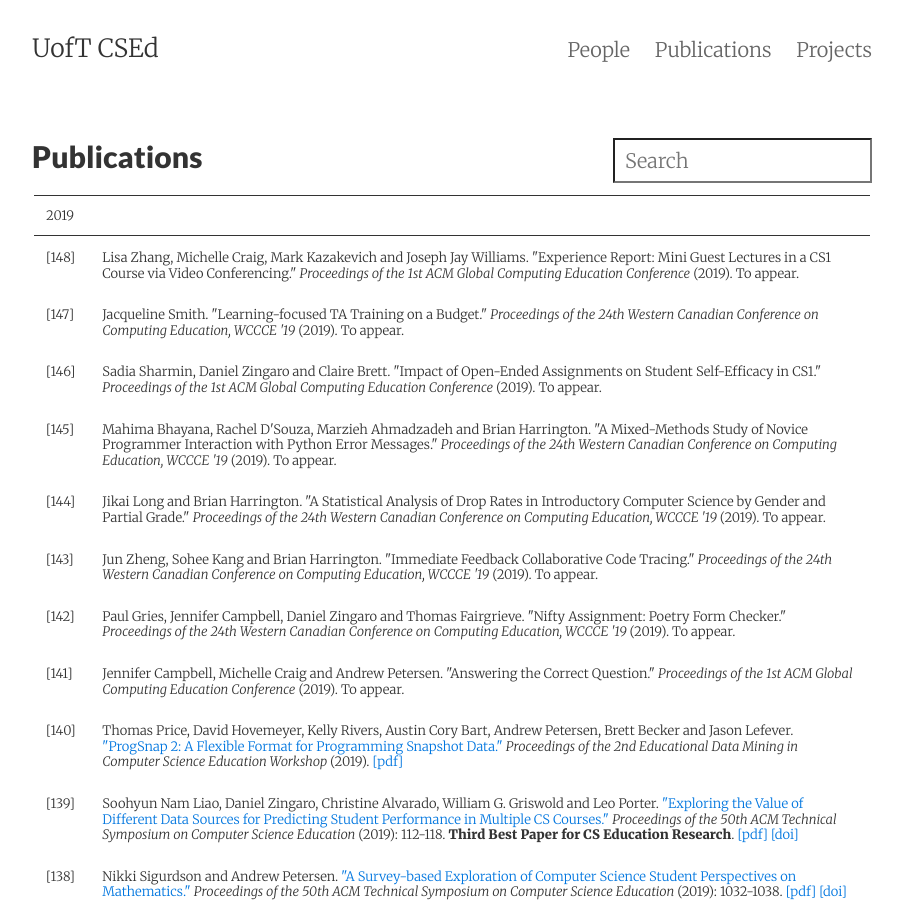
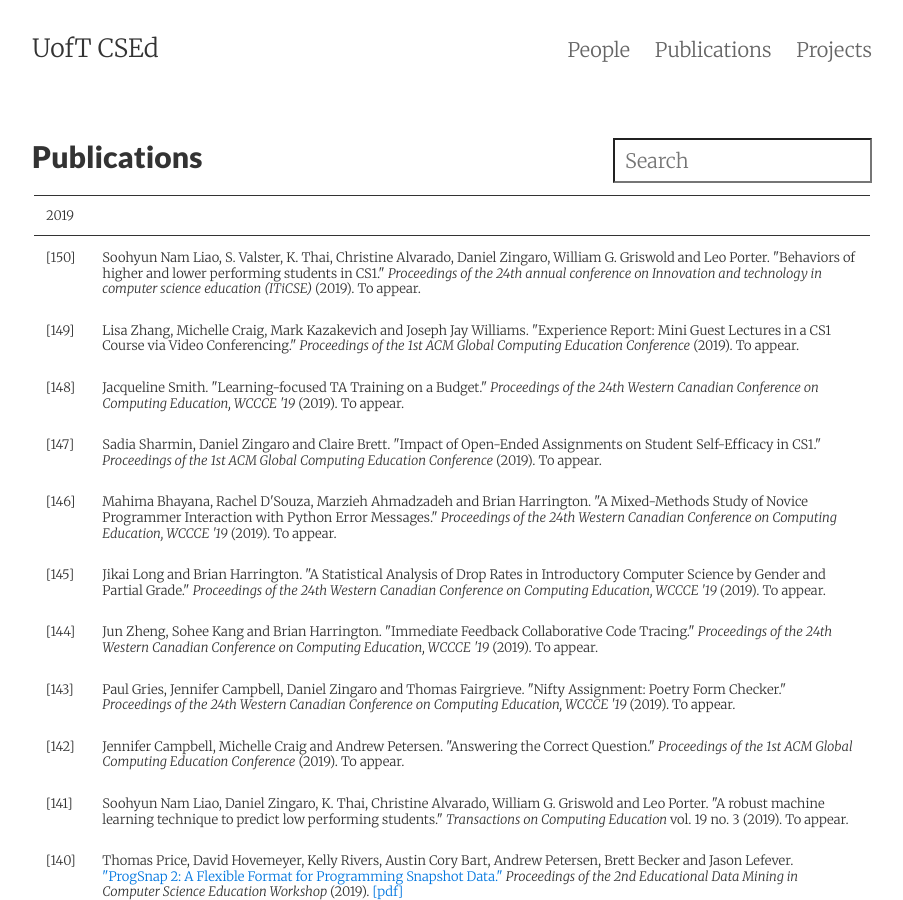
Before and after one commit to uoftcsed/uoftcsed.github.io, a Jekyll site: the page built from pubs.md, in a window 1280 px wide and 900 px high. Shown: the whole window, without its empty margins (188-1091 px from the left). Built offline with Jekyll 4.4.1, drawn with Linux system fonts in a browser that asks for light colours; nearby versions of some CDN libraries.

Commit message:
Zingaro updates

```diff
--- a/pubs.md
+++ b/pubs.md
@@ -8,30 +8,36 @@ tags: publications
 
 <table id="pubs" class="result">
 <tr><td colspan="2" class="sheader">2019</td></tr>
-<tr class="bibline"><td class="bibref"><a class="bibanchor" name="148"></a>[148]</td><td class="bibitem">Lisa Zhang, Michelle Craig, Mark Kazakevich and Joseph Jay Williams. "Experience Report: Mini Guest Lectures in a CS1 Course via Video Conferencing." <i>Proceedings of the 1st ACM Global Computing Education Conference </i>(2019).
+<tr class="bibline"><td class="bibref"><a class="bibanchor" name="150"></a>[150]</td><td class="bibitem">Soohyun Nam Liao, S. Valster, K. Thai, Christine Alvarado, Daniel Zingaro, William G. Griswold and Leo Porter. "Behaviors of higher and lower performing students in CS1." <i>Proceedings of the 24th annual conference on Innovation and technology in computer science education (ITiCSE) </i>(2019).
+To appear.
+<span class="Z3988" title="ctx_ver=Z39.88-2004&amp;rft_val_fmt=info%3Aofi%2Ffmt%3Akev%3Amtx%3Abook&amp;rft.atitle=Behaviors+of+higher+and+lower+performing+students+in+CS1&amp;rft.btitle=Proceedings+of+the+24th+annual+conference+on+Innovation+and+technology+in+computer+science+education+%28ITiCSE%29&amp;rft.genre=bookitem&amp;rft.pub=&amp;rfr_id=info%3Asid%2F%3Abibs%2FCampbell.bib%3Bbibs%2FCheng.bib%3Bbibs%2FCraig.bib%3Bbibs%2FEasterbrook.bib%3Bbibs%2FEngels.bib%3Bbibs%2FEstrada.bib%3Bbibs%2FGries.bib%3Bbibs%2FGrossman.bib%3Bbibs%2FHarrington.bib%3Bbibs%2FHeap.bib%3Bbibs%2FHorton.bib%3Bbibs%2FLiu.bib%3Bbibs%2FPatitsas.bib%3Bbibs%2FPetersen.bib%3Bbibs%2FPitt.bib%3Bbibs%2FReid.bib%3Bbibs%2FRosenbloom.bib%3Bbibs%2FSharmin.bib%3Bbibs%2FSmith.bib%3Bbibs%2FTafliovich.bib%3Bbibs%2FWilliams.bib%3Bbibs%2FZhang.bib%3Bbibs%2FZhangL.bib%3Bbibs%2FZingaro.bib&amp;rft.date=2019&amp;rft.au=Soohyun+Nam+Liao&amp;rft.au=S.+Valster&amp;rft.au=K.+Thai&amp;rft.au=Christine+Alvarado&amp;rft.au=Daniel+Zingaro&amp;rft.au=William+G.+Griswold&amp;rft.au=Leo+Porter"></span> <span class="bibmenu"></span></td></tr>
+<tr class="bibline"><td class="bibref"><a class="bibanchor" name="149"></a>[149]</td><td class="bibitem">Lisa Zhang, Michelle Craig, Mark Kazakevich and Joseph Jay Williams. "Experience Report: Mini Guest Lectures in a CS1 Course via Video Conferencing." <i>Proceedings of the 1st ACM Global Computing Education Conference </i>(2019).
 To appear.
 <span class="Z3988" title="ctx_ver=Z39.88-2004&amp;rft_val_fmt=info%3Aofi%2Ffmt%3Akev%3Amtx%3Abook&amp;rft.atitle=Experience+Report%3A+Mini+Guest+Lectures+in+a+CS1+Course+via+Video+Conferencing&amp;rft.btitle=Proceedings+of+the+1st+ACM+Global+Computing+Education+Conference&amp;rft.genre=bookitem&amp;rft.pub=&amp;rfr_id=info%3Asid%2F%3Abibs%2FCampbell.bib%3Bbibs%2FCheng.bib%3Bbibs%2FCraig.bib%3Bbibs%2FEasterbrook.bib%3Bbibs%2FEngels.bib%3Bbibs%2FEstrada.bib%3Bbibs%2FGries.bib%3Bbibs%2FGrossman.bib%3Bbibs%2FHarrington.bib%3Bbibs%2FHeap.bib%3Bbibs%2FHorton.bib%3Bbibs%2FLiu.bib%3Bbibs%2FPatitsas.bib%3Bbibs%2FPetersen.bib%3Bbibs%2FPitt.bib%3Bbibs%2FReid.bib%3Bbibs%2FRosenbloom.bib%3Bbibs%2FSharmin.bib%3Bbibs%2FSmith.bib%3Bbibs%2FTafliovich.bib%3Bbibs%2FWilliams.bib%3Bbibs%2FZhang.bib%3Bbibs%2FZhangL.bib%3Bbibs%2FZingaro.bib&amp;rft.date=2019&amp;rft.au=Lisa+Zhang&amp;rft.au=Michelle+Craig&amp;rft.au=Mark+Kazakevich&amp;rft.au=Joseph+Jay+Williams"></span> <span class="bibmenu"></span></td></tr>
-<tr class="bibline"><td class="bibref"><a class="bibanchor" name="147"></a>[147]</td><td class="bibitem">Jacqueline Smith. "Learning-focused TA Training on a Budget." <i>Proceedings of the 24th Western Canadian Conference on Computing Education, WCCCE '19 </i>(2019).
+<tr class="bibline"><td class="bibref"><a class="bibanchor" name="148"></a>[148]</td><td class="bibitem">Jacqueline Smith. "Learning-focused TA Training on a Budget." <i>Proceedings of the 24th Western Canadian Conference on Computing Education, WCCCE '19 </i>(2019).
 To appear.
 <span class="Z3988" title="ctx_ver=Z39.88-2004&amp;rft_val_fmt=info%3Aofi%2Ffmt%3Akev%3Amtx%3Abook&amp;rft.atitle=Learning-focused+TA+Training+on+a+Budget&amp;rft.btitle=Proceedings+of+the+24th+Western+Canadian+Conference+on+Computing+Education%2C+WCCCE+%2719&amp;rft.genre=bookitem&amp;rft.pub=&amp;rfr_id=info%3Asid%2F%3Abibs%2FCampbell.bib%3Bbibs%2FCheng.bib%3Bbibs%2FCraig.bib%3Bbibs%2FEasterbrook.bib%3Bbibs%2FEngels.bib%3Bbibs%2FEstrada.bib%3Bbibs%2FGries.bib%3Bbibs%2FGrossman.bib%3Bbibs%2FHarrington.bib%3Bbibs%2FHeap.bib%3Bbibs%2FHorton.bib%3Bbibs%2FLiu.bib%3Bbibs%2FPatitsas.bib%3Bbibs%2FPetersen.bib%3Bbibs%2FPitt.bib%3Bbibs%2FReid.bib%3Bbibs%2FRosenbloom.bib%3Bbibs%2FSharmin.bib%3Bbibs%2FSmith.bib%3Bbibs%2FTafliovich.bib%3Bbibs%2FWilliams.bib%3Bbibs%2FZhang.bib%3Bbibs%2FZhangL.bib%3Bbibs%2FZingaro.bib&amp;rft.date=2019&amp;rft.au=Jacqueline+Smith"></span> <span class="bibmenu"></span></td></tr>
-<tr class="bibline"><td class="bibref"><a class="bibanchor" name="146"></a>[146]</td><td class="bibitem">Sadia Sharmin, Daniel Zingaro and Claire Brett. "Impact of Open-Ended Assignments on Student Self-Efficacy in CS1." <i>Proceedings of the 1st ACM Global Computing Education Conference </i>(2019).
+<tr class="bibline"><td class="bibref"><a class="bibanchor" name="147"></a>[147]</td><td class="bibitem">Sadia Sharmin, Daniel Zingaro and Claire Brett. "Impact of Open-Ended Assignments on Student Self-Efficacy in CS1." <i>Proceedings of the 1st ACM Global Computing Education Conference </i>(2019).
 To appear.
 <span class="Z3988" title="ctx_ver=Z39.88-2004&amp;rft_val_fmt=info%3Aofi%2Ffmt%3Akev%3Amtx%3Abook&amp;rft.atitle=Impact+of+Open-Ended+Assignments+on+Student+Self-Efficacy+in+CS1&amp;rft.btitle=Proceedings+of+the+1st+ACM+Global+Computing+Education+Conference&amp;rft.genre=bookitem&amp;rft.pub=&amp;rfr_id=info%3Asid%2F%3Abibs%2FCampbell.bib%3Bbibs%2FCheng.bib%3Bbibs%2FCraig.bib%3Bbibs%2FEasterbrook.bib%3Bbibs%2FEngels.bib%3Bbibs%2FEstrada.bib%3Bbibs%2FGries.bib%3Bbibs%2FGrossman.bib%3Bbibs%2FHarrington.bib%3Bbibs%2FHeap.bib%3Bbibs%2FHorton.bib%3Bbibs%2FLiu.bib%3Bbibs%2FPatitsas.bib%3Bbibs%2FPetersen.bib%3Bbibs%2FPitt.bib%3Bbibs%2FReid.bib%3Bbibs%2FRosenbloom.bib%3Bbibs%2FSharmin.bib%3Bbibs%2FSmith.bib%3Bbibs%2FTafliovich.bib%3Bbibs%2FWilliams.bib%3Bbibs%2FZhang.bib%3Bbibs%2FZhangL.bib%3Bbibs%2FZingaro.bib&amp;rft.date=2019&amp;rft.au=Sadia+Sharmin&amp;rft.au=Daniel+Zingaro&amp;rft.au=Claire+Brett"></span> <span class="bibmenu"></span></td></tr>
-<tr class="bibline"><td class="bibref"><a class="bibanchor" name="145"></a>[145]</td><td class="bibitem">Mahima Bhayana, Rachel D'Souza, Marzieh Ahmadzadeh and Brian Harrington. "A Mixed-Methods Study of Novice Programmer Interaction with Python Error Messages." <i>Proceedings of the 24th Western Canadian Conference on Computing Education, WCCCE '19 </i>(2019).
+<tr class="bibline"><td class="bibref"><a class="bibanchor" name="146"></a>[146]</td><td class="bibitem">Mahima Bhayana, Rachel D'Souza, Marzieh Ahmadzadeh and Brian Harrington. "A Mixed-Methods Study of Novice Programmer Interaction with Python Error Messages." <i>Proceedings of the 24th Western Canadian Conference on Computing Education, WCCCE '19 </i>(2019).
 To appear.
 <span class="Z3988" title="ctx_ver=Z39.88-2004&amp;rft_val_fmt=info%3Aofi%2Ffmt%3Akev%3Amtx%3Abook&amp;rft.atitle=A+Mixed-Methods+Study+of+Novice+Programmer+Interaction+with+Python+Error+Messages&amp;rft.btitle=Proceedings+of+the+24th+Western+Canadian+Conference+on+Computing+Education%2C+WCCCE+%2719&amp;rft.genre=bookitem&amp;rft.pub=&amp;rfr_id=info%3Asid%2F%3Abibs%2FCampbell.bib%3Bbibs%2FCheng.bib%3Bbibs%2FCraig.bib%3Bbibs%2FEasterbrook.bib%3Bbibs%2FEngels.bib%3Bbibs%2FEstrada.bib%3Bbibs%2FGries.bib%3Bbibs%2FGrossman.bib%3Bbibs%2FHarrington.bib%3Bbibs%2FHeap.bib%3Bbibs%2FHorton.bib%3Bbibs%2FLiu.bib%3Bbibs%2FPatitsas.bib%3Bbibs%2FPetersen.bib%3Bbibs%2FPitt.bib%3Bbibs%2FReid.bib%3Bbibs%2FRosenbloom.bib%3Bbibs%2FSharmin.bib%3Bbibs%2FSmith.bib%3Bbibs%2FTafliovich.bib%3Bbibs%2FWilliams.bib%3Bbibs%2FZhang.bib%3Bbibs%2FZhangL.bib%3Bbibs%2FZingaro.bib&amp;rft.date=2019&amp;rft.au=Mahima+Bhayana&amp;rft.au=Rachel+D%27Souza&amp;rft.au=Marzieh+Ahmadzadeh&amp;rft.au=Brian+Harrington"></span> <span class="bibmenu"></span></td></tr>
-<tr class="bibline"><td class="bibref"><a class="bibanchor" name="144"></a>[144]</td><td class="bibitem">Jikai Long and Brian Harrington. "A Statistical Analysis of Drop Rates in Introductory Computer Science by Gender and Partial Grade." <i>Proceedings of the 24th Western Canadian Conference on Computing Education, WCCCE '19 </i>(2019).
+<tr class="bibline"><td class="bibref"><a class="bibanchor" name="145"></a>[145]</td><td class="bibitem">Jikai Long and Brian Harrington. "A Statistical Analysis of Drop Rates in Introductory Computer Science by Gender and Partial Grade." <i>Proceedings of the 24th Western Canadian Conference on Computing Education, WCCCE '19 </i>(2019).
 To appear.
 <span class="Z3988" title="ctx_ver=Z39.88-2004&amp;rft_val_fmt=info%3Aofi%2Ffmt%3Akev%3Amtx%3Abook&amp;rft.atitle=A+Statistical+Analysis+of+Drop+Rates+in+Introductory+Computer+Science+by+Gender+and+Partial+Grade&amp;rft.btitle=Proceedings+of+the+24th+Western+Canadian+Conference+on+Computing+Education%2C+WCCCE+%2719&amp;rft.genre=bookitem&amp;rft.pub=&amp;rfr_id=info%3Asid%2F%3Abibs%2FCampbell.bib%3Bbibs%2FCheng.bib%3Bbibs%2FCraig.bib%3Bbibs%2FEasterbrook.bib%3Bbibs%2FEngels.bib%3Bbibs%2FEstrada.bib%3Bbibs%2FGries.bib%3Bbibs%2FGrossman.bib%3Bbibs%2FHarrington.bib%3Bbibs%2FHeap.bib%3Bbibs%2FHorton.bib%3Bbibs%2FLiu.bib%3Bbibs%2FPatitsas.bib%3Bbibs%2FPetersen.bib%3Bbibs%2FPitt.bib%3Bbibs%2FReid.bib%3Bbibs%2FRosenbloom.bib%3Bbibs%2FSharmin.bib%3Bbibs%2FSmith.bib%3Bbibs%2FTafliovich.bib%3Bbibs%2FWilliams.bib%3Bbibs%2FZhang.bib%3Bbibs%2FZhangL.bib%3Bbibs%2FZingaro.bib&amp;rft.date=2019&amp;rft.au=Jikai+Long&amp;rft.au=Brian+Harrington"></span> <span class="bibmenu"></span></td></tr>
-<tr class="bibline"><td class="bibref"><a class="bibanchor" name="143"></a>[143]</td><td class="bibitem">Jun Zheng, Sohee Kang and Brian Harrington. "Immediate Feedback Collaborative Code Tracing." <i>Proceedings of the 24th Western Canadian Conference on Computing Education, WCCCE '19 </i>(2019).
+<tr class="bibline"><td class="bibref"><a class="bibanchor" name="144"></a>[144]</td><td class="bibitem">Jun Zheng, Sohee Kang and Brian Harrington. "Immediate Feedback Collaborative Code Tracing." <i>Proceedings of the 24th Western Canadian Conference on Computing Education, WCCCE '19 </i>(2019).
 To appear.
 <span class="Z3988" title="ctx_ver=Z39.88-2004&amp;rft_val_fmt=info%3Aofi%2Ffmt%3Akev%3Amtx%3Abook&amp;rft.atitle=Immediate+Feedback+Collaborative+Code+Tracing&amp;rft.btitle=Proceedings+of+the+24th+Western+Canadian+Conference+on+Computing+Education%2C+WCCCE+%2719&amp;rft.genre=bookitem&amp;rft.pub=&amp;rfr_id=info%3Asid%2F%3Abibs%2FCampbell.bib%3Bbibs%2FCheng.bib%3Bbibs%2FCraig.bib%3Bbibs%2FEasterbrook.bib%3Bbibs%2FEngels.bib%3Bbibs%2FEstrada.bib%3Bbibs%2FGries.bib%3Bbibs%2FGrossman.bib%3Bbibs%2FHarrington.bib%3Bbibs%2FHeap.bib%3Bbibs%2FHorton.bib%3Bbibs%2FLiu.bib%3Bbibs%2FPatitsas.bib%3Bbibs%2FPetersen.bib%3Bbibs%2FPitt.bib%3Bbibs%2FReid.bib%3Bbibs%2FRosenbloom.bib%3Bbibs%2FSharmin.bib%3Bbibs%2FSmith.bib%3Bbibs%2FTafliovich.bib%3Bbibs%2FWilliams.bib%3Bbibs%2FZhang.bib%3Bbibs%2FZhangL.bib%3Bbibs%2FZingaro.bib&amp;rft.date=2019&amp;rft.au=Jun+Zheng&amp;rft.au=Sohee+Kang&amp;rft.au=Brian+Harrington"></span> <span class="bibmenu"></span></td></tr>
-<tr class="bibline"><td class="bibref"><a class="bibanchor" name="142"></a>[142]</td><td class="bibitem">Paul Gries, Jennifer Campbell, Daniel Zingaro and Thomas Fairgrieve. "Nifty Assignment: Poetry Form Checker." <i>Proceedings of the 24th Western Canadian Conference on Computing Education, WCCCE '19 </i>(2019).
+<tr class="bibline"><td class="bibref"><a class="bibanchor" name="143"></a>[143]</td><td class="bibitem">Paul Gries, Jennifer Campbell, Daniel Zingaro and Thomas Fairgrieve. "Nifty Assignment: Poetry Form Checker." <i>Proceedings of the 24th Western Canadian Conference on Computing Education, WCCCE '19 </i>(2019).
 To appear.
 <span class="Z3988" title="ctx_ver=Z39.88-2004&amp;rft_val_fmt=info%3Aofi%2Ffmt%3Akev%3Amtx%3Abook&amp;rft.atitle=Nifty+Assignment%3A+Poetry+Form+Checker&amp;rft.btitle=Proceedings+of+the+24th+Western+Canadian+Conference+on+Computing+Education%2C+WCCCE+%2719&amp;rft.genre=bookitem&amp;rft.pub=&amp;rfr_id=info%3Asid%2F%3Abibs%2FCampbell.bib%3Bbibs%2FCheng.bib%3Bbibs%2FCraig.bib%3Bbibs%2FEasterbrook.bib%3Bbibs%2FEngels.bib%3Bbibs%2FEstrada.bib%3Bbibs%2FGries.bib%3Bbibs%2FGrossman.bib%3Bbibs%2FHarrington.bib%3Bbibs%2FHeap.bib%3Bbibs%2FHorton.bib%3Bbibs%2FLiu.bib%3Bbibs%2FPatitsas.bib%3Bbibs%2FPetersen.bib%3Bbibs%2FPitt.bib%3Bbibs%2FReid.bib%3Bbibs%2FRosenbloom.bib%3Bbibs%2FSharmin.bib%3Bbibs%2FSmith.bib%3Bbibs%2FTafliovich.bib%3Bbibs%2FWilliams.bib%3Bbibs%2FZhang.bib%3Bbibs%2FZhangL.bib%3Bbibs%2FZingaro.bib&amp;rft.date=2019&amp;rft.au=Paul+Gries&amp;rft.au=Jennifer+Campbell&amp;rft.au=Daniel+Zingaro&amp;rft.au=Thomas+Fairgrieve"></span> <span class="bibmenu"></span></td></tr>
-<tr class="bibline"><td class="bibref"><a class="bibanchor" name="141"></a>[141]</td><td class="bibitem">Jennifer Campbell, Michelle Craig and Andrew Petersen. "Answering the Correct Question." <i>Proceedings of the 1st ACM Global Computing Education Conference </i>(2019).
+<tr class="bibline"><td class="bibref"><a class="bibanchor" name="142"></a>[142]</td><td class="bibitem">Jennifer Campbell, Michelle Craig and Andrew Petersen. "Answering the Correct Question." <i>Proceedings of the 1st ACM Global Computing Education Conference </i>(2019).
 To appear.
 <span class="Z3988" title="ctx_ver=Z39.88-2004&amp;rft_val_fmt=info%3Aofi%2Ffmt%3Akev%3Amtx%3Abook&amp;rft.atitle=Answering+the+Correct+Question&amp;rft.btitle=Proceedings+of+the+1st+ACM+Global+Computing+Education+Conference&amp;rft.genre=bookitem&amp;rft.pub=&amp;rfr_id=info%3Asid%2F%3Abibs%2FCampbell.bib%3Bbibs%2FCheng.bib%3Bbibs%2FCraig.bib%3Bbibs%2FEasterbrook.bib%3Bbibs%2FEngels.bib%3Bbibs%2FEstrada.bib%3Bbibs%2FGries.bib%3Bbibs%2FGrossman.bib%3Bbibs%2FHarrington.bib%3Bbibs%2FHeap.bib%3Bbibs%2FHorton.bib%3Bbibs%2FLiu.bib%3Bbibs%2FPatitsas.bib%3Bbibs%2FPetersen.bib%3Bbibs%2FPitt.bib%3Bbibs%2FReid.bib%3Bbibs%2FRosenbloom.bib%3Bbibs%2FSharmin.bib%3Bbibs%2FSmith.bib%3Bbibs%2FTafliovich.bib%3Bbibs%2FWilliams.bib%3Bbibs%2FZhang.bib%3Bbibs%2FZhangL.bib%3Bbibs%2FZingaro.bib&amp;rft.date=2019&amp;rft.au=Jennifer+Campbell&amp;rft.au=Michelle+Craig&amp;rft.au=Andrew+Petersen"></span> <span class="bibmenu"></span></td></tr>
+<tr class="bibline"><td class="bibref"><a class="bibanchor" name="141"></a>[141]</td><td class="bibitem">Soohyun Nam Liao, Daniel Zingaro, K. Thai, Christine Alvarado, William G. Griswold and Leo Porter. "A robust machine learning technique to predict low performing students." <i>Transactions on Computing Education </i>vol. 19 no. 3 (2019).
+To appear.
+<span class="Z3988" title="ctx_ver=Z39.88-2004&amp;rft_val_fmt=info%3Aofi%2Ffmt%3Akev%3Amtx%3Ajournal&amp;rft.atitle=A+robust+machine+learning+technique+to+predict+low+performing+students&amp;rft.jtitle=Transactions+on+Computing+Education&amp;rft.volume=19&amp;rft.issue=&amp;rft.pub=&amp;rfr_id=info%3Asid%2F%3Abibs%2FCampbell.bib%3Bbibs%2FCheng.bib%3Bbibs%2FCraig.bib%3Bbibs%2FEasterbrook.bib%3Bbibs%2FEngels.bib%3Bbibs%2FEstrada.bib%3Bbibs%2FGries.bib%3Bbibs%2FGrossman.bib%3Bbibs%2FHarrington.bib%3Bbibs%2FHeap.bib%3Bbibs%2FHorton.bib%3Bbibs%2FLiu.bib%3Bbibs%2FPatitsas.bib%3Bbibs%2FPetersen.bib%3Bbibs%2FPitt.bib%3Bbibs%2FReid.bib%3Bbibs%2FRosenbloom.bib%3Bbibs%2FSharmin.bib%3Bbibs%2FSmith.bib%3Bbibs%2FTafliovich.bib%3Bbibs%2FWilliams.bib%3Bbibs%2FZhang.bib%3Bbibs%2FZhangL.bib%3Bbibs%2FZingaro.bib&amp;rft.date=2019&amp;rft.au=Soohyun+Nam+Liao&amp;rft.au=Daniel+Zingaro&amp;rft.au=K.+Thai&amp;rft.au=Christine+Alvarado&amp;rft.au=William+G.+Griswold&amp;rft.au=Leo+Porter"></span> <span class="bibmenu"></span></td></tr>
 <tr class="bibline"><td class="bibref"><a class="bibanchor" name="140"></a>[140]</td><td class="bibitem">Thomas Price, David Hovemeyer, Kelly Rivers, Austin Cory Bart, Andrew Petersen, Brett Becker and Jason Lefever.  <a href="https://people.engr.ncsu.edu/twprice/website/files/CSEDM%202019%20ProgSnap2.pdf">"ProgSnap 2: A Flexible Format for Programming Snapshot Data." </a><i>Proceedings of the 2nd Educational Data Mining in Computer Science Education Workshop </i>(2019).
 <span class="Z3988" title="ctx_ver=Z39.88-2004&amp;rft_val_fmt=info%3Aofi%2Ffmt%3Akev%3Amtx%3Abook&amp;rft.atitle=ProgSnap+2%3A+A+Flexible+Format+for+Programming+Snapshot+Data&amp;rft.btitle=Proceedings+of+the+2nd+Educational+Data+Mining+in+Computer+Science+Education+Workshop&amp;rft.genre=bookitem&amp;rft.pub=&amp;rft_id=https%3A%2F%2Fpeople.engr.ncsu.edu%2Ftwprice%2Fwebsite%2Ffiles%2FCSEDM%25202019%2520ProgSnap2.pdf&amp;rfr_id=info%3Asid%2F%3Abibs%2FCampbell.bib%3Bbibs%2FCheng.bib%3Bbibs%2FCraig.bib%3Bbibs%2FEasterbrook.bib%3Bbibs%2FEngels.bib%3Bbibs%2FEstrada.bib%3Bbibs%2FGries.bib%3Bbibs%2FGrossman.bib%3Bbibs%2FHarrington.bib%3Bbibs%2FHeap.bib%3Bbibs%2FHorton.bib%3Bbibs%2FLiu.bib%3Bbibs%2FPatitsas.bib%3Bbibs%2FPetersen.bib%3Bbibs%2FPitt.bib%3Bbibs%2FReid.bib%3Bbibs%2FRosenbloom.bib%3Bbibs%2FSharmin.bib%3Bbibs%2FSmith.bib%3Bbibs%2FTafliovich.bib%3Bbibs%2FWilliams.bib%3Bbibs%2FZhang.bib%3Bbibs%2FZhangL.bib%3Bbibs%2FZingaro.bib&amp;rft.date=2019&amp;rft.au=Thomas+Price&amp;rft.au=David+Hovemeyer&amp;rft.au=Kelly+Rivers&amp;rft.au=Austin+Cory+Bart&amp;rft.au=Andrew+Petersen&amp;rft.au=Brett+Becker&amp;rft.au=Jason+Lefever"></span> <span class="bibmenu"><a href="https://people.engr.ncsu.edu/twprice/website/files/CSEDM%202019%20ProgSnap2.pdf">[pdf]</a></span></td></tr>
 <tr class="bibline"><td class="bibref"><a class="bibanchor" name="139"></a>[139]</td><td class="bibitem">Soohyun Nam Liao, Daniel Zingaro, Christine Alvarado, William G. Griswold and Leo Porter.  <a href="http://doi.acm.org/10.1145/3287324.3287407">"Exploring the Value of Different Data Sources for Predicting Student Performance in Multiple CS Courses." </a><i>Proceedings of the 50th ACM Technical Symposium on Computer Science Education </i>(2019): 112-118.
```
Also changed, not shown: _pubs/bibs/Zingaro.bib (+18 -0 lines).
